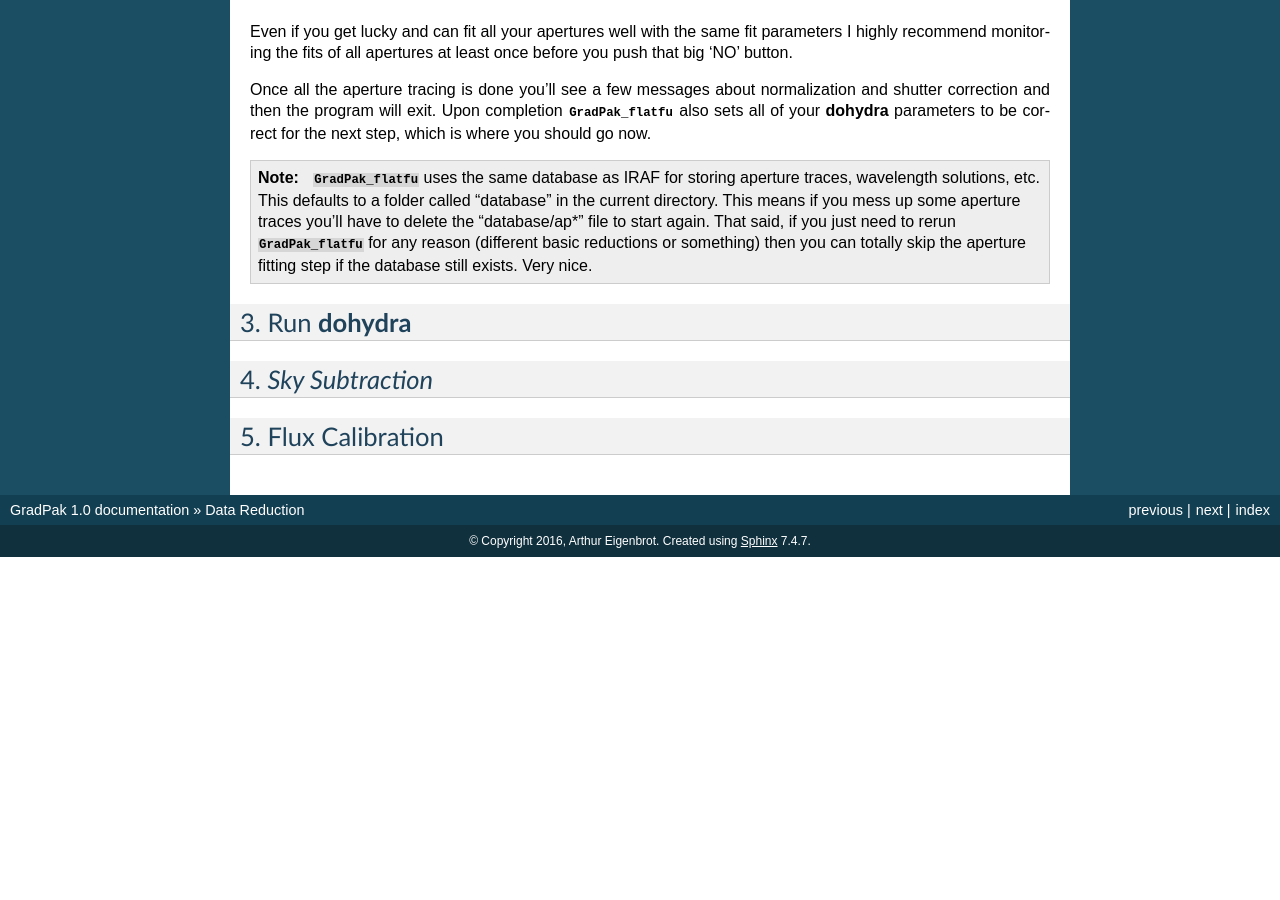
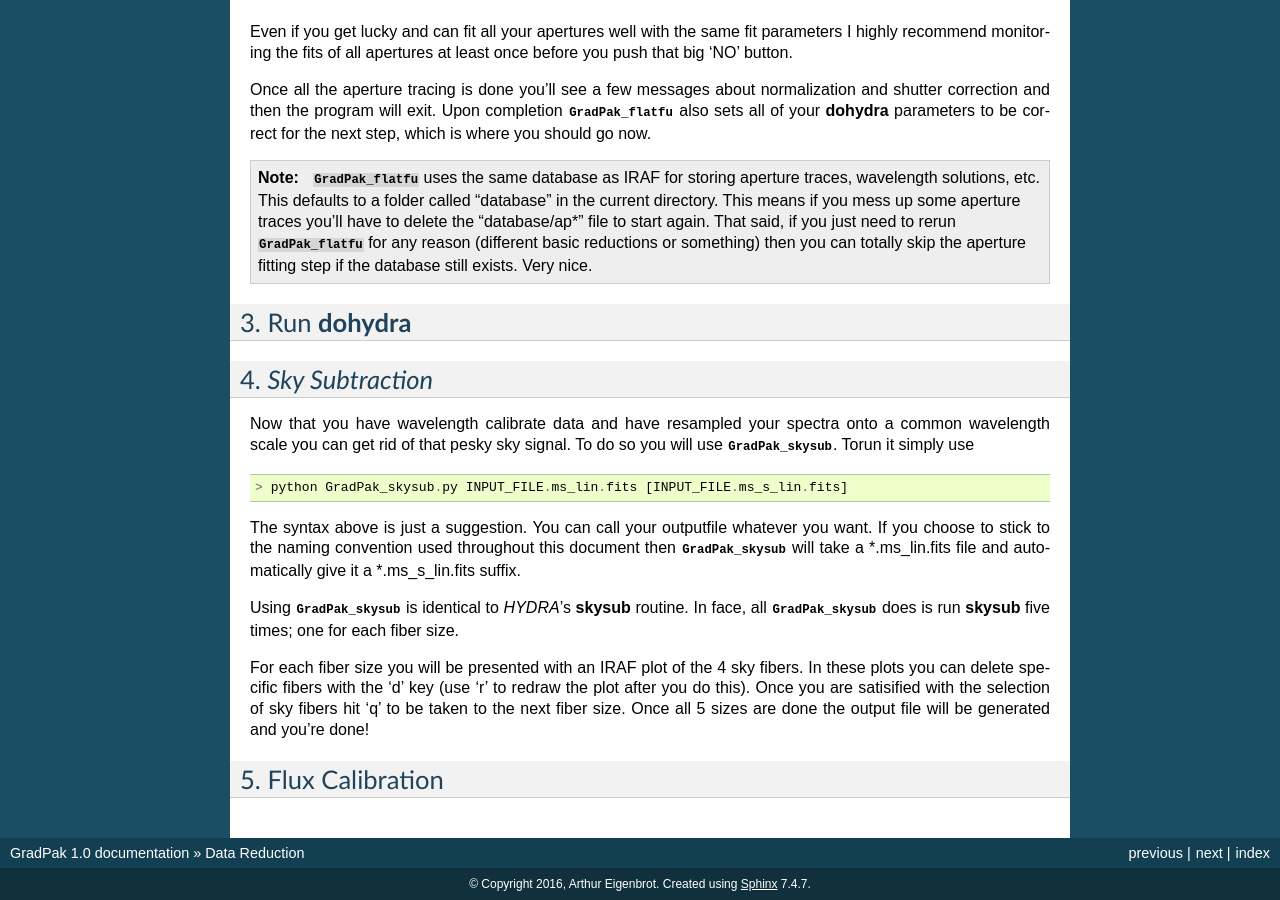
Before and after one commit to Knights-Templars/GradPak, a Sphinx documentation site: the page built from docs/source/Data_Reduction.rst, in a window 1280 px wide and 900 px high, scrolled down 3970 px. Built offline with Sphinx 7.4.7, drawn with Linux system fonts in a browser that asks for light colours; before the commit the page ends 4527 px from its top, so only the background shows below that.

Commit message:
Added section on sky subtraction to data reduction guide
Maybe needs a figure? Maybe not.

```diff
--- a/docs/source/Data_Reduction.rst
+++ b/docs/source/Data_Reduction.rst
@@ -214,5 +214,29 @@ to be correct for the next step, which is where you should go now.
 4. *Sky Subtraction*
 ====================
 
+Now that you have wavelength calibrate data and have resampled your spectra
+onto a common wavelength scale you can get rid of that pesky sky signal. To do
+so you will use :mod:`GradPak_skysub`. Torun it simply use ::
+
+ > python GradPak_skysub.py INPUT_FILE.ms_lin.fits [INPUT_FILE.ms_s_lin.fits]
+
+The syntax above is just a suggestion. You can call your outputfile whatever
+you want. If you choose to stick to the naming convention used throughout this
+document then :mod:`GradPak_skysub` will take a \*.ms_lin.fits file and
+automatically give it a \*.ms_s_lin.fits suffix.
+
+Using :mod:`GradPak_skysub` is identical to *HYDRA*'s **skysub** routine. In
+face, all :mod:`GradPak_skysub` does is run **skysub** five times; one for
+each fiber size.
+
+.. warning: For :mod:`GradPak_skysub` to work you *must* have run **dohydra**
+   with *apidtab=gradpak_sizes.iraf*
+
+For each fiber size you will be presented with an IRAF plot of the 4 sky
+fibers. In these plots you can delete specific fibers with the 'd' key (use
+'r' to redraw the plot after you do this). Once you are satisified with the
+selection of sky fibers hit 'q' to be taken to the next fiber size. Once all 5
+sizes are done the output file will be generated and you're done!
+
 5. Flux Calibration
 ===================
```
